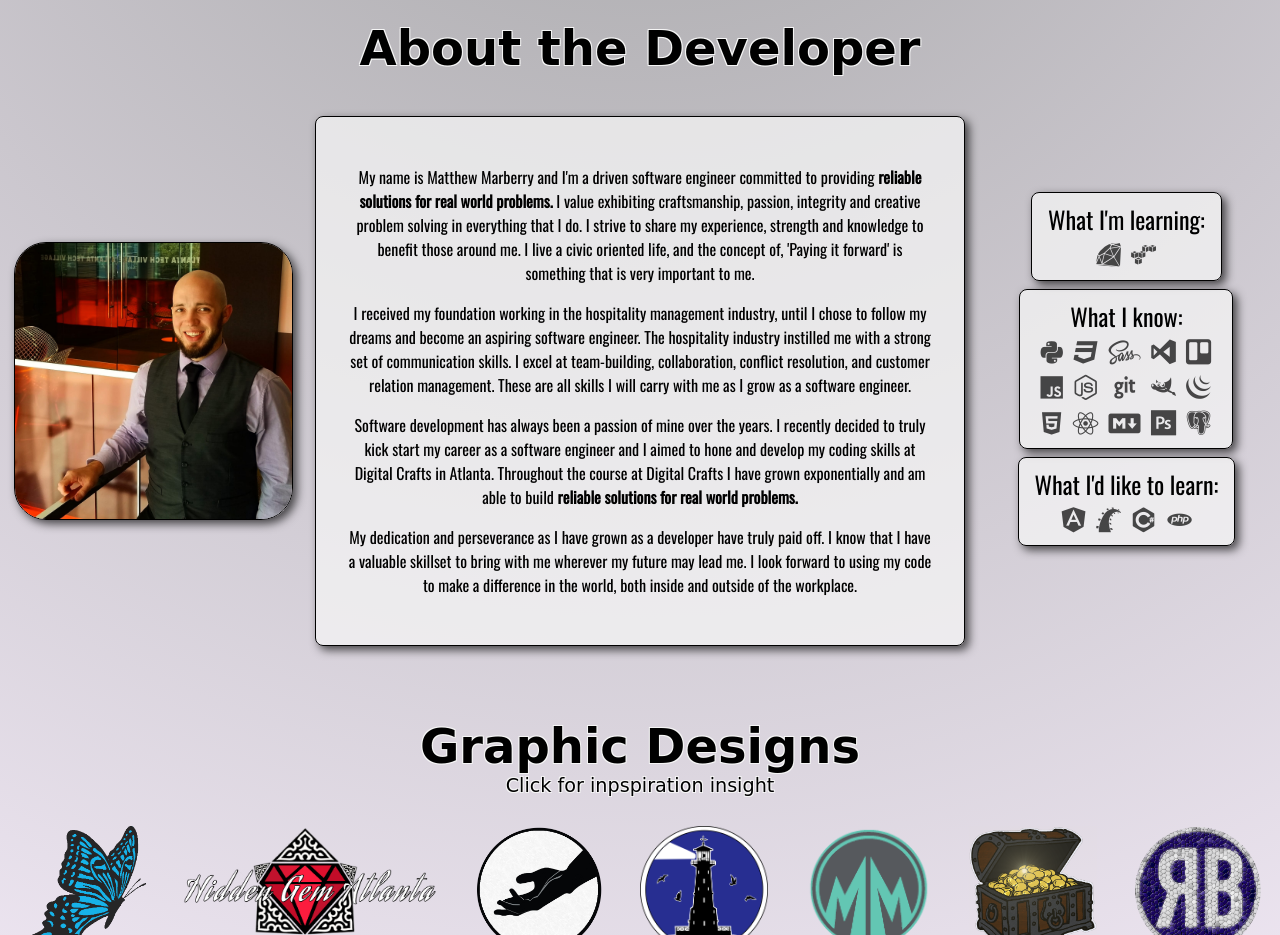
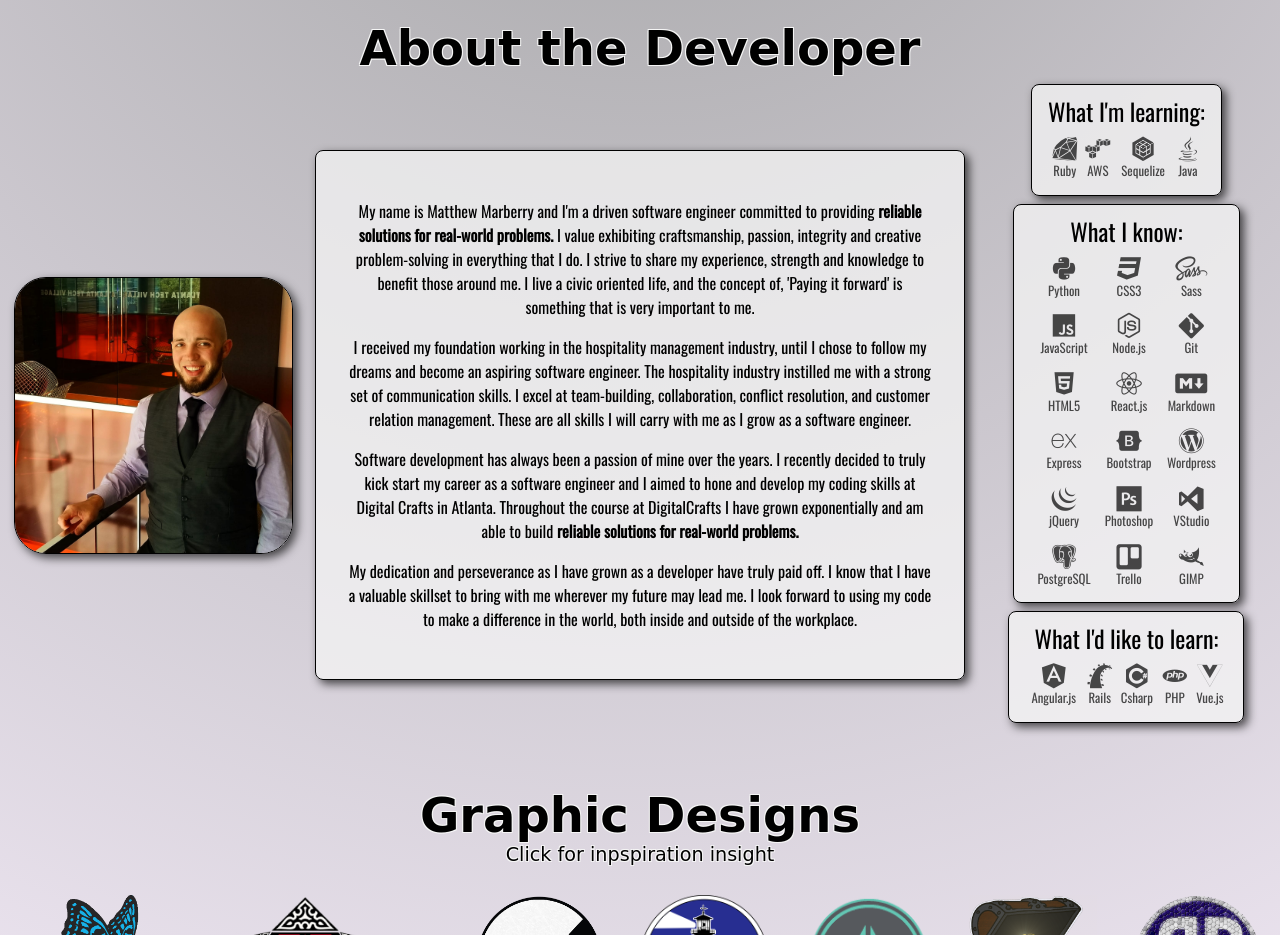
Before and after one commit to marberrym/LivePortfolio, a plain HTML site: page index.html in a window 1280 px wide. Shown: the part 1800-2735 px from the top of the page. Drawn offline with nearby package versions, Linux system fonts and the light colour scheme; a web font is replaced by a local one.

Commit message:
Added new Icons in the learning section, added text labels for all icons.

```diff
--- a/feed.xml
+++ b/feed.xml
@@ -1,4 +1,4 @@
-<?xml version="1.0" encoding="utf-8"?><feed xmlns="http://www.w3.org/2005/Atom" ><generator uri="https://jekyllrb.com/" version="3.8.3">Jekyll</generator><link href="http://matthew-marberry.com/LHM/feed.xml" rel="self" type="application/atom+xml" /><link href="http://matthew-marberry.com/LHM/" rel="alternate" type="text/html" /><updated>2018-09-13T20:58:10-04:00</updated><id>http://matthew-marberry.com/LHM/</id><title type="html">Lighthouse Mindset</title><subtitle>The Lighthouse Mindset is a mentality I try to live my life by each day. Using the knowledge, wisdom and experiences I've accumulated over the years to share my light with others.</subtitle><entry><title type="html">The Importance of Efficiant Variable Declaration</title><link href="http://matthew-marberry.com/LHM/jekyll,/coding/2018/08/11/Coding-Post.html" rel="alternate" type="text/html" title="The Importance of Efficiant Variable Declaration" /><published>2018-08-11T17:57:56-04:00</published><updated>2018-08-11T17:57:56-04:00</updated><id>http://matthew-marberry.com/LHM/jekyll,/coding/2018/08/11/Coding-Post</id><content type="html" xml:base="http://matthew-marberry.com/LHM/jekyll,/coding/2018/08/11/Coding-Post.html">&lt;p&gt;Good evening!&lt;/p&gt;
+<?xml version="1.0" encoding="utf-8"?><feed xmlns="http://www.w3.org/2005/Atom" ><generator uri="https://jekyllrb.com/" version="3.8.3">Jekyll</generator><link href="http://matthew-marberry.com/LHM/feed.xml" rel="self" type="application/atom+xml" /><link href="http://matthew-marberry.com/LHM/" rel="alternate" type="text/html" /><updated>2018-09-13T22:31:04-04:00</updated><id>http://matthew-marberry.com/LHM/</id><title type="html">Lighthouse Mindset</title><subtitle>The Lighthouse Mindset is a mentality I try to live my life by each day. Using the knowledge, wisdom and experiences I've accumulated over the years to share my light with others.</subtitle><entry><title type="html">The Importance of Efficiant Variable Declaration</title><link href="http://matthew-marberry.com/LHM/jekyll,/coding/2018/08/11/Coding-Post.html" rel="alternate" type="text/html" title="The Importance of Efficiant Variable Declaration" /><published>2018-08-11T17:57:56-04:00</published><updated>2018-08-11T17:57:56-04:00</updated><id>http://matthew-marberry.com/LHM/jekyll,/coding/2018/08/11/Coding-Post</id><content type="html" xml:base="http://matthew-marberry.com/LHM/jekyll,/coding/2018/08/11/Coding-Post.html">&lt;p&gt;Good evening!&lt;/p&gt;
 
 &lt;p&gt;I wanted to come talk about something today that I have personally been struggling with in my journey into software development.  For me lately that has been effective variable declaration.&lt;/p&gt;
 
--- a/index.html
+++ b/index.html
@@ -313,8 +313,8 @@
                 <div class="flexColumn marginTop2 column basis45">
                     <div class="mainText">
                         <p>
-                            My name is Matthew Marberry and I'm a driven software engineer committed to providing <strong>reliable solutions for real world problems.</strong>
-                            I value exhibiting craftsmanship, passion, integrity and creative problem solving in everything that I do. I strive to share my experience,
+                            My name is Matthew Marberry and I'm a driven software engineer committed to providing <strong>reliable solutions for real-world problems.</strong>
+                            I value exhibiting craftsmanship, passion, integrity and creative problem-solving in everything that I do. I strive to share my experience,
                             strength and knowledge to benefit those around me. I live a civic oriented life, and the concept of, 'Paying it forward'
                             is something that is very important to me.
                         </p>
@@ -325,7 +325,7 @@
                         </p>
                         <p>
                             Software development has always been a passion of mine over the years. I recently decided to truly kick start my career as a software engineer and I aimed to hone and develop my coding skills at Digital Crafts in Atlanta.
-                            Throughout the course at Digital Crafts I have grown exponentially and am able to build <strong>reliable solutions for real world problems.</strong>
+                            Throughout the course at DigitalCrafts I have grown exponentially and am able to build <strong>reliable solutions for real-world problems.</strong>
                         </p>
                         <p>
                             My dedication and perseverance as I have grown as a developer have truly paid off. I know that I have a valuable skillset to bring with me wherever
@@ -337,47 +337,130 @@
                     <div class="mainIcons">
                         <div class="fontSize15">What I'm learning:</div>
                         <div id="desiredSkillsFlex" class="flexColumn alignStart justifyCenter">
-                            <i class="devicon-ruby-plain fa-2x aboutIcon"></i>
-                            <i class="devicon-amazonwebservices-plain fa-2x aboutIcon"></i>
+                            <div class="flexColumn column aboutIcon">
+                                <i class="devicon-ruby-plain fa-2x"></i>
+                                <div>Ruby</div>
+                            </div>
+                            <div class="flexColumn column aboutIcon">
+                                <i class="devicon-amazonwebservices-plain fa-2x"></i>
+                                <div>AWS</div>
+                            </div>
+                            <div class="flexColumn column aboutIcon">
+                                <i class="devicon-sequelize-plain fa-2x"></i>
+                                <div>Sequelize</div>
+                            </div>
+                            <div class="flexColumn column aboutIcon">
+                                <i class="devicon-java-plain fa-2x"></i>
+                                <div>Java</div>
+                            </div>
                         </div>
                     </div>
                     <div class="mainIcons">
                         <div class="fontSize15">What I know:</div>
-                        <div id="skillsFlex" class="flexColumn justifyCenter alignStart basis80 flexWrap">
+                        <div id="skillsFlex" class="flexColumn justifyCenter alignStart basis80">
                             <div class="flexColumn column">
-                                <i class="fab fa-python fa-2x aboutIcon"></i>
-                                <i class="fab fa-js fa-2x aboutIcon"></i>
-                                <i class="fab fa-html5 fa-2x aboutIcon"></i>
+                                <div class="flexColumn column aboutIcon">
+                                    <i class="fab fa-python fa-2x"></i>
+                                    <div>Python</div>
+                                </div>
+                                <div class="flexColumn column aboutIcon">
+                                    <i class="fab fa-js fa-2x"></i>
+                                    <div>JavaScript</div>
+                                </div>
+                                <div class="flexColumn column aboutIcon">
+                                    <i class="fab fa-html5 fa-2x"></i>
+                                    <div>HTML5</div>
+                                </div>
+                                <div class="flexColumn column aboutIcon">
+                                    <i class="devicon-express-original fa-2x"></i>
+                                    <div>Express</div>
+                                </div>
+                                <div class="flexColumn column aboutIcon">
+                                    <i class="devicon-jquery-plain fa-2x"></i>
+                                    <div>jQuery</div>
+                                </div>
+                                <div class="flexColumn column aboutIcon">
+                                    <i class="devicon-postgresql-plain fa-2x"></i>
+                                    <div>PostgreSQL</div>
+                                </div>
                             </div>
                             <div class="flexColumn column">
-                                <i class="fab fa-css3 fa-2x aboutIcon"></i>
-                                <i class="fab fa-node-js fa-2x aboutIcon"></i>
-                                <i class="fab fa-react fa-2x aboutIcon"></i>
+                                <div class="flexColumn column aboutIcon">
+                                    <i class="fab fa-css3 fa-2x"></i>
+                                    <div>CSS3</div>
+                                </div>
+                                <div class="flexColumn column aboutIcon">
+                                    <i class="fab fa-node-js fa-2x"></i>
+                                    <div>Node.js</div>
+                                </div>
+                                <div class="flexColumn column aboutIcon">
+                                    <i class="fab fa-react fa-2x"></i>
+                                    <div>React.js</div>
+                                </div>
+                                <div class="flexColumn column aboutIcon">
+                                    <i class="devicon-bootstrap-plain fa-2x"></i>
+                                    <div>Bootstrap</div>
+                                </div>
+                                <div class="flexColumn column aboutIcon">
+                                    <i class="devicon-photoshop-plain fa-2x"></i>
+                                    <div>Photoshop</div>
+                                </div>
+                                <div class="flexColumn column aboutIcon">
+                                    <i class="devicon-trello-plain fa-2x"></i>
+                                    <div>Trello</div>
+                                </div>
                             </div>
                             <div class="flexColumn column">
-                                <i class="fab fa-sass fa-2x aboutIcon"></i>
-                                <i class="fab fa-git fa-2x aboutIcon"></i>
-                                <i class="fab fa-markdown fa-2x aboutIcon"></i>
-                            </div>
-                            <div class="flexColumn column">
-                                <i class="devicon-visualstudio-plain fa-2x aboutIcon"></i>
-                                <i class="devicon-gimp-plain fa-2x aboutIcon"></i>
-                                <i class="devicon-photoshop-plain fa-2x aboutIcon"></i>
-                            </div>
-                            <div class="flexColumn column">
-                                <i class="devicon-trello-plain fa-2x aboutIcon"></i>
-                                <i class="devicon-jquery-plain fa-2x aboutIcon"></i>
-                                <i class="devicon-postgresql-plain fa-2x aboutIcon"></i>
+                                <div class="flexColumn column aboutIcon">
+                                    <i class="fab fa-sass fa-2x"></i>
+                                    <div>Sass</div>
+                                </div>
+                                <div class="flexColumn column aboutIcon">
+                                    <i class="devicon-git-plain fa-2x"></i>
+                                    <div>Git</div>
+                                </div>
+                                <div class="flexColumn column aboutIcon">
+                                    <i class="fab fa-markdown fa-2x"></i>
+                                    <div>Markdown</div>
+                                </div>
+                                <div class="flexColumn column aboutIcon">
+                                    <i class="devicon-wordpress-plain fa-2x"></i>
+                                    <div>Wordpress</div>
+                                </div>
+                                <div class="flexColumn column aboutIcon">
+                                    <i class="devicon-visualstudio-plain fa-2x"></i>
+                                    <div>VStudio</div>
+                                </div>
+                                <div class="flexColumn column aboutIcon">
+                                    <i class="devicon-gimp-plain fa-2x"></i>
+                                    <div>GIMP</div>
+                                </div>
                             </div>
                         </div>
                     </div>
                     <div class="mainIcons">
                         <div class="fontSize15">What I'd like to learn:</div>
                         <div class="flexColumn alignStart justifyCenter flexWrap">
-                            <i class="devicon-angularjs-plain fa-2x aboutIcon"></i>
-                            <i class="devicon-rails-plain fa-2x aboutIcon"></i>
-                            <i class="devicon-csharp-plain fa-2x aboutIcon"></i>
-                            <i class="devicon-php-plain fa-2x aboutIcon"></i>
+                            <div class="flexColumn column aboutIcon">
+                                <i class="devicon-angularjs-plain fa-2x"></i>
+                                <div>Angular.js</div>
+                            </div>
+                            <div class="flexColumn column aboutIcon">
+                                <i class="devicon-rails-plain fa-2x"></i>
+                                <div>Rails</div>
+                            </div>
+                            <div class="flexColumn column aboutIcon">
+                                <i class="devicon-csharp-plain fa-2x"></i>
+                                <div>Csharp</div>
+                            </div>
+                            <div class="flexColumn column aboutIcon">
+                                <i class="devicon-php-plain fa-2x"></i>
+                                <div>PHP</div>
+                            </div>
+                            <div class="flexColumn column aboutIcon">
+                                <i class="devicon-vuejs-plain fa-2x"></i>
+                                <div>Vue.js</div>
+                            </div>
                         </div>
                     </div>
                     </div>
```
